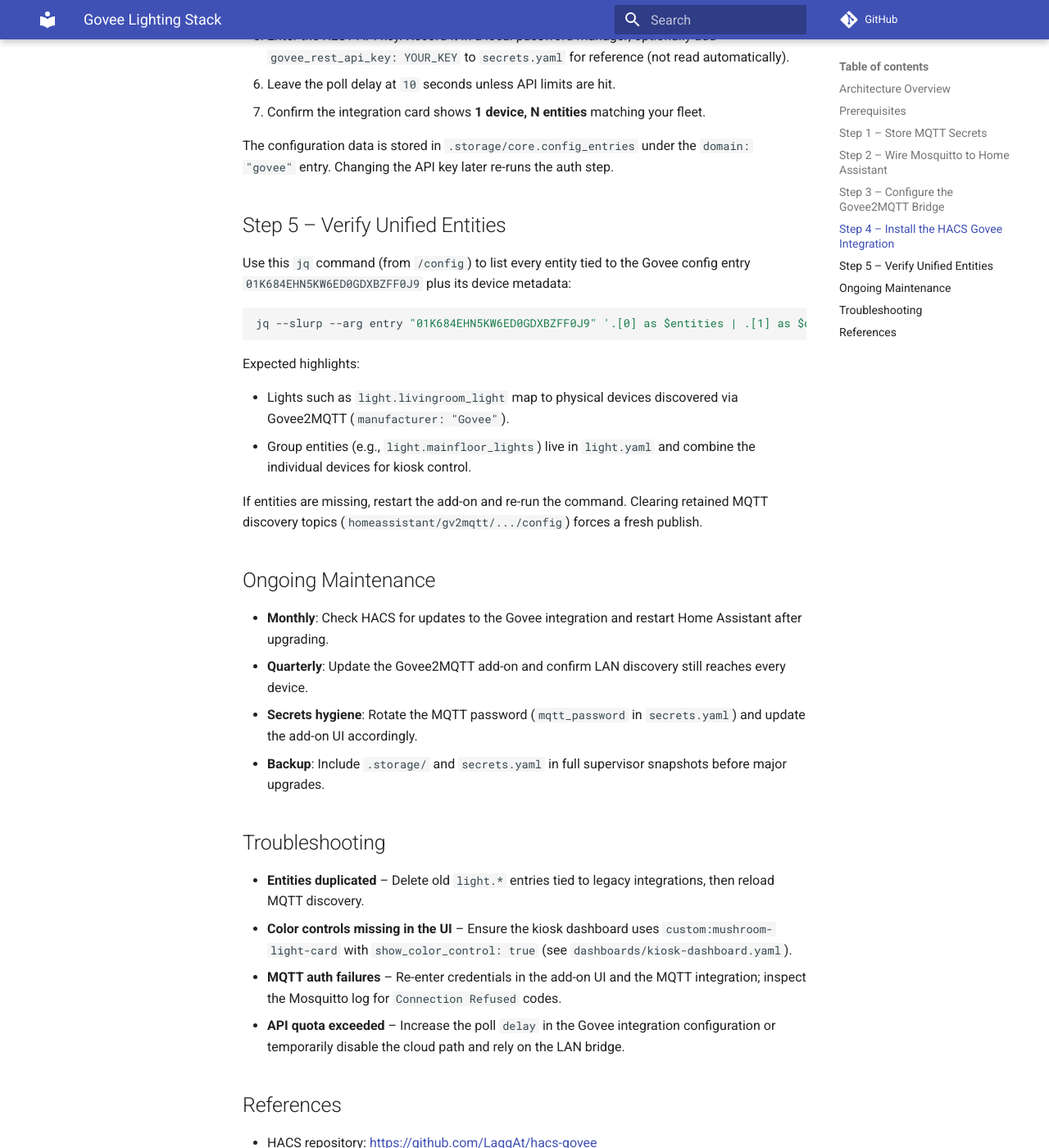
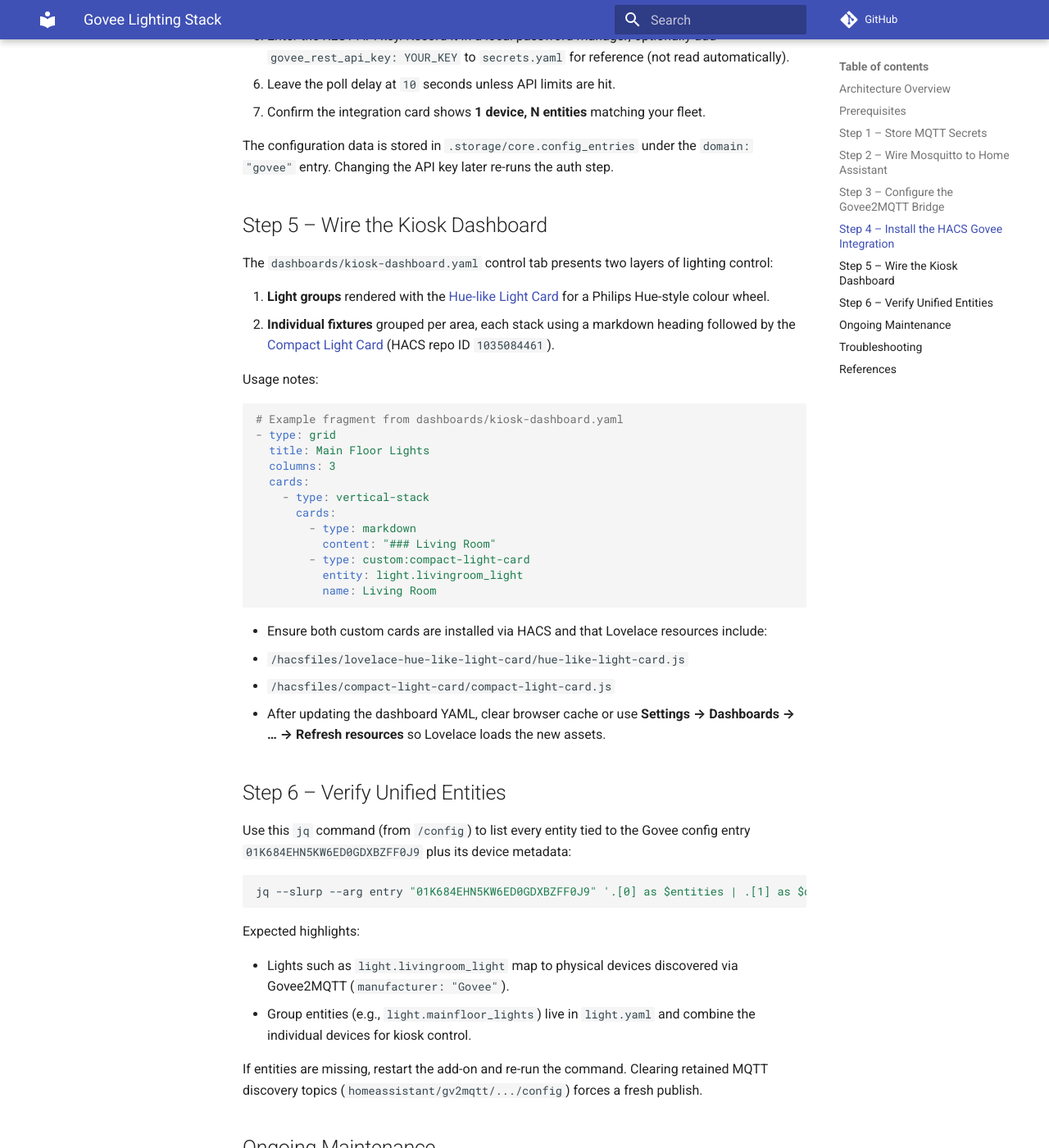
Before and after one commit to dsainz3/gate-hub, an MkDocs documentation site: the page built from docs/how-to/lighting/govee-lighting-stack.md, in a window 1280 px wide and 1400 px high, scrolled down 2567 px. Shown: the whole window at 82% size. Built offline with MkDocs 1.6.1 and Material for MkDocs 9.7.7, drawn with Linux system fonts in a browser that asks for light colours; comment, search, counter and statistics services are not loaded; some of the changed text lies outside the part shown.

Commit message:
added documentation related to the onboarding of govee

````diff
--- a/docs/how-to/lighting/govee-lighting-stack.md
+++ b/docs/how-to/lighting/govee-lighting-stack.md
@@ -113,7 +113,36 @@
 
 The configuration data is stored in `.storage/core.config_entries` under the `domain: "govee"` entry. Changing the API key later re-runs the auth step.
 
-## Step 5 – Verify Unified Entities
+## Step 5 – Wire the Kiosk Dashboard
+
+The `dashboards/kiosk-dashboard.yaml` control tab presents two layers of lighting control:
+
+1. **Light groups** rendered with the [Hue-like Light Card](https://github.com/Gh61/lovelace-hue-like-light-card) for a Philips Hue-style colour wheel.
+2. **Individual fixtures** grouped per area, each stack using a markdown heading followed by the [Compact Light Card](http://192.168.0.104:8123/hacs/repository/1035084461) (HACS repo ID `1035084461`).
+
+Usage notes:
+
+```yaml
+# Example fragment from dashboards/kiosk-dashboard.yaml
+- type: grid
+  title: Main Floor Lights
+  columns: 3
+  cards:
+    - type: vertical-stack
+      cards:
+        - type: markdown
+          content: "### Living Room"
+        - type: custom:compact-light-card
+          entity: light.livingroom_light
+          name: Living Room
+```
+
+- Ensure both custom cards are installed via HACS and that Lovelace resources include:
+  - `/hacsfiles/lovelace-hue-like-light-card/hue-like-light-card.js`
+  - `/hacsfiles/compact-light-card/compact-light-card.js`
+- After updating the dashboard YAML, clear browser cache or use **Settings → Dashboards → … → Refresh resources** so Lovelace loads the new assets.
+
+## Step 6 – Verify Unified Entities
 
 Use this `jq` command (from `/config`) to list every entity tied to the Govee config entry `01K684EHN5KW6ED0GDXBZFF0J9` plus its device metadata:
 
@@ -138,13 +167,15 @@
 ## Troubleshooting
 
 - **Entities duplicated** – Delete old `light.*` entries tied to legacy integrations, then reload MQTT discovery.
-- **Color controls missing in the UI** – Ensure the kiosk dashboard uses `custom:mushroom-light-card` with `show_color_control: true` (see `dashboards/kiosk-dashboard.yaml`).
+- **Color controls missing in the UI** – Confirm the Hue-like and Compact cards are installed/enabled in Lovelace resources and that the YAML references `custom:hue-like-light-card` / `custom:compact-light-card`.
 - **MQTT auth failures** – Re-enter credentials in the add-on UI and the MQTT integration; inspect the Mosquitto log for `Connection Refused` codes.
 - **API quota exceeded** – Increase the poll `delay` in the Govee integration configuration or temporarily disable the cloud path and rely on the LAN bridge.
 
 ## References
 
 - HACS repository: <https://github.com/LaggAt/hacs-govee>
+- Hue-like Light Card: <https://github.com/Gh61/lovelace-hue-like-light-card>
+- Compact Light Card: <http://192.168.0.104:8123/hacs/repository/1035084461>
 - Govee2MQTT project: <https://github.com/wez/govee2mqtt>
 - Mosquitto add-on docs: [docs/how-to/addons/mqtt.md](../addons/mqtt.md)
 - Govee2MQTT add-on guide: [docs/how-to/addons/govee2mqtt.md](../addons/govee2mqtt.md)
````
